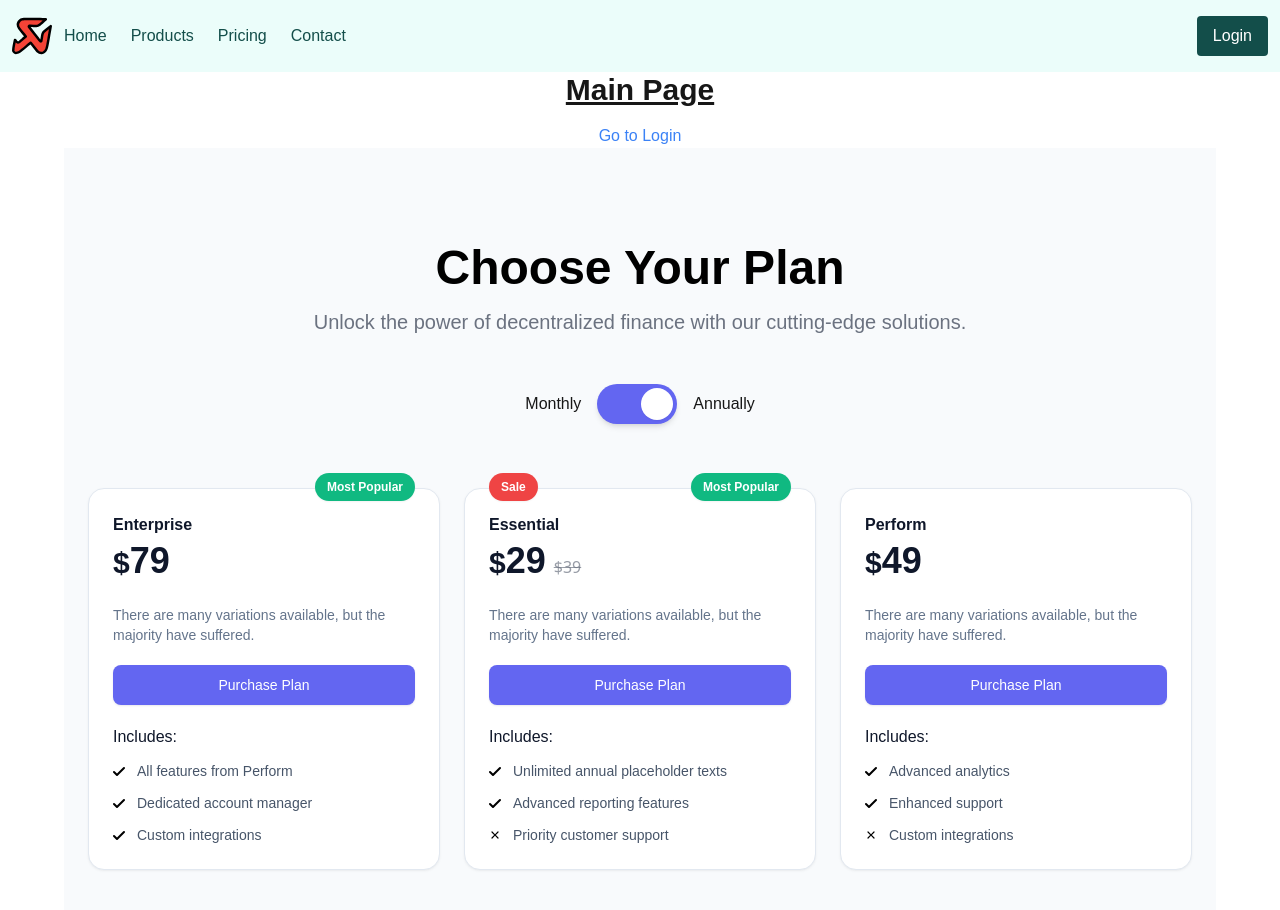
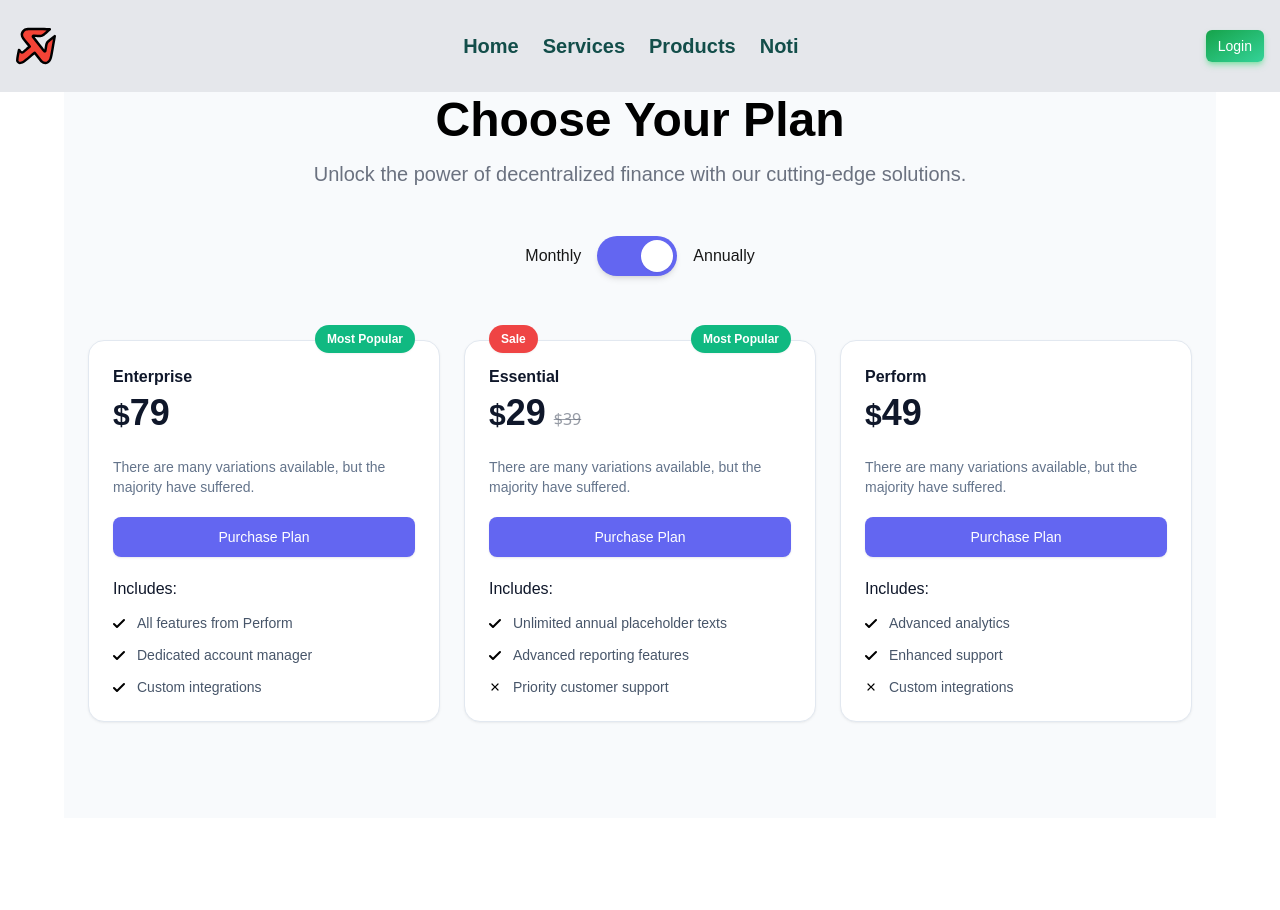
Before and after one commit to tuantdxyz/nextjs-tailwind-project, a Next.js app: page / in a window 1280 px wide. Shown: the top 910 px of the page. After the commit the page ends 818 px from the top, so only its background shows below. Built offline with nearby package versions, Linux system fonts and the light colour scheme; no server answers.

Commit message:
code navbar v1

```diff
--- a/src/app/page.tsx
+++ b/src/app/page.tsx
@@ -3,8 +3,8 @@ import PricingTable from "./pricing/page";
 export default function Home() {
   return (
     <div className="flex flex-col items-center justify-center">
-      <h1 className="text-3xl font-bold underline">Main Page</h1>
-      <a className="text-center mt-4 text-blue-500" href="/auth/signin">Go to Login</a>
+      {/* <h1 className="text-3xl font-bold underline">Main Page</h1>
+      <a className="text-center mt-4 text-blue-500" href="/auth/signin">Go to Login</a> */}
       <PricingTable />
     </div>
   );
--- a/src/components/navbar.tsx
+++ b/src/components/navbar.tsx
@@ -3,43 +3,66 @@
 
 import { useState } from 'react';
 import Link from 'next/link';
+import { useSession } from 'next-auth/react';
 
 const Navbar = () => {
     const [isMenuOpen, setIsMenuOpen] = useState(false);
+    const { data: session } = useSession(); // Lấy session từ next-auth
 
     const toggleMenu = () => {
-        setIsMenuOpen(!isMenuOpen);
+        setIsMenuOpen(prev => !prev);
     };
 
     return (
-        <nav className="flex flex-wrap items-center justify-between p-3 bg-teal-200/20">
+        <nav className="fixed top-0 left-0 right-0 flex flex-wrap items-center justify-between p-4 bg-gray-200 z-10">
             <img src="/akrapovic.svg" className="h-10 w-10" alt="Logo" />
-            <div className="flex md:hidden">
+            <div className="flex md:hidden ml-auto">
                 <button id="hamburger" onClick={toggleMenu}>
-                    {isMenuOpen ? (
-                        <img className="toggle block" src="https://img.icons8.com/fluent-systems-regular/2x/close-window.png" width="48" height="48" alt="Close" />
-                    ) : (
-                        <img className="toggle block" src="https://img.icons8.com/fluent-systems-regular/2x/menu-squared-2.png" width="48" height="48" alt="Menu" />
-                    )}
+                    <img className="toggle block"
+                        src={isMenuOpen ? "https://img.icons8.com/fluent-systems-regular/2x/close-window.png" : "https://img.icons8.com/fluent-systems-regular/2x/menu-squared-2.png"}
+                        width="48" height="48"
+                        alt={isMenuOpen ? "Close" : "Menu"}
+                    />
                 </button>
             </div>
-            <div className={`toggle ${isMenuOpen ? 'block' : 'hidden'} w-full md:w-auto md:flex text-center md:text-left text-bold mt-5 md:mt-0 border-t-2 border-teal-900 md:border-none`}>
-                <Link href="#" className="block text-teal-900 hover:text-teal-500 px-3 py-3 border-b-2 border-teal-900 md:border-none">Home</Link>
-                <Link href="#" className="block text-teal-900 hover:text-teal-500 px-3 py-3 border-b-2 border-teal-900 md:border-none">Products</Link>
-                <Link href="#" className="block text-teal-900 hover:text-teal-500 px-3 py-3 border-b-2 border-teal-900 md:border-none">Pricing</Link>
-                <Link href="#" className="block text-teal-900 hover:text-teal-500 px-3 py-3 border-b-2 border-teal-900 md:border-none">Contact</Link>
+
+
+            <div className={`toggle ${isMenuOpen ? 'flex-col items-start' : 'hidden'} w-full md:w-auto md:flex text-center md:text-center mt-5 md:mt-0`}>
+                <Link href="#" className="block text-teal-900 font-bold hover:text-teal-500 text-xl px-3 py-4 border-b-2 border-teal-900 md:border-none transition duration-200 ease-in-out hover:scale-105">Home</Link>
+                <Link href="#" className="block text-teal-900 font-bold hover:text-teal-500 text-xl px-3 py-4 border-b-2 border-teal-900 md:border-none transition duration-200 ease-in-out hover:scale-105">Services</Link>
+                <Link href="#" className="block text-teal-900 font-bold hover:text-teal-500 text-xl px-3 py-4 border-b-2 border-teal-900 md:border-none transition duration-200 ease-in-out hover:scale-105">Products</Link>
+                <Link href="#" className="block text-teal-900 font-bold hover:text-teal-500 text-xl px-3 py-4 border-b-2 border-teal-900 md:border-none transition duration-200 ease-in-out hover:scale-105">Noti</Link>
+
+                {/* Hiển thị thông tin người dùng trong menu toggle */}
+                {isMenuOpen && session && session.user && (
+                    <div className="flex items-center justify-center mt-4">
+                        <img src={`${session.user.image}`} alt="User Icon" className="h-8 w-8 rounded-full mr-2" />
+                        <span className="text-teal-900">{session.user.name}</span>
+                    </div>
+                )}
+
+                {/* Nút Login trong Mobile Menu */}
+                {!session && isMenuOpen && (
+                    <div className="w-full mt-4 flex justify-center">
+                        <Link href="/auth/signin" className="rounded-md bg-gradient-to-br from-green-600 to-emerald-400 px-3 py-1.5 font-dm text-sm font-medium text-white shadow-md shadow-green-400/50 transition-transform duration-200 ease-in-out hover:scale-[1.03]">
+                            Login
+                        </Link>
+                    </div>
+                )}
             </div>
-            <Link href="#" className="hidden md:flex px-4 py-2 text-right bg-teal-900 hover:bg-teal-500 text-white rounded ml-auto">
-                Login
-            </Link>
-            {/* Create Account Button, only visible when menu is open */}
-            {isMenuOpen && (
-                <div className="w-full mt-4">
-                    <Link href="#" className="w-full px-4 py-2 text-center bg-teal-900 hover:bg-teal-500 text-white rounded">
+            <div> <div className="hidden md:flex md:ml-auto items-center">
+                {session && session.user ? (
+                    <div className="flex items-center">
+                        <img src={`${session.user.image}`} alt="User Icon" className="h-8 w-8 rounded-full mr-2" />
+                        <span className="text-teal-900">{session.user.name}</span>
+                    </div>
+                ) : (
+                    <Link href="/auth/signin" className="rounded-md bg-gradient-to-br from-green-600 to-emerald-400 px-3 py-1.5 font-dm text-sm font-medium text-white shadow-md shadow-green-400/50 transition-transform duration-200 ease-in-out hover:scale-[1.03]">
                         Login
                     </Link>
-                </div>
-            )}
+                )}
+            </div></div>
+
         </nav>
     );
 };
```
Also changed, not shown: 1 other file (tests, documents, lock files or other folders).
